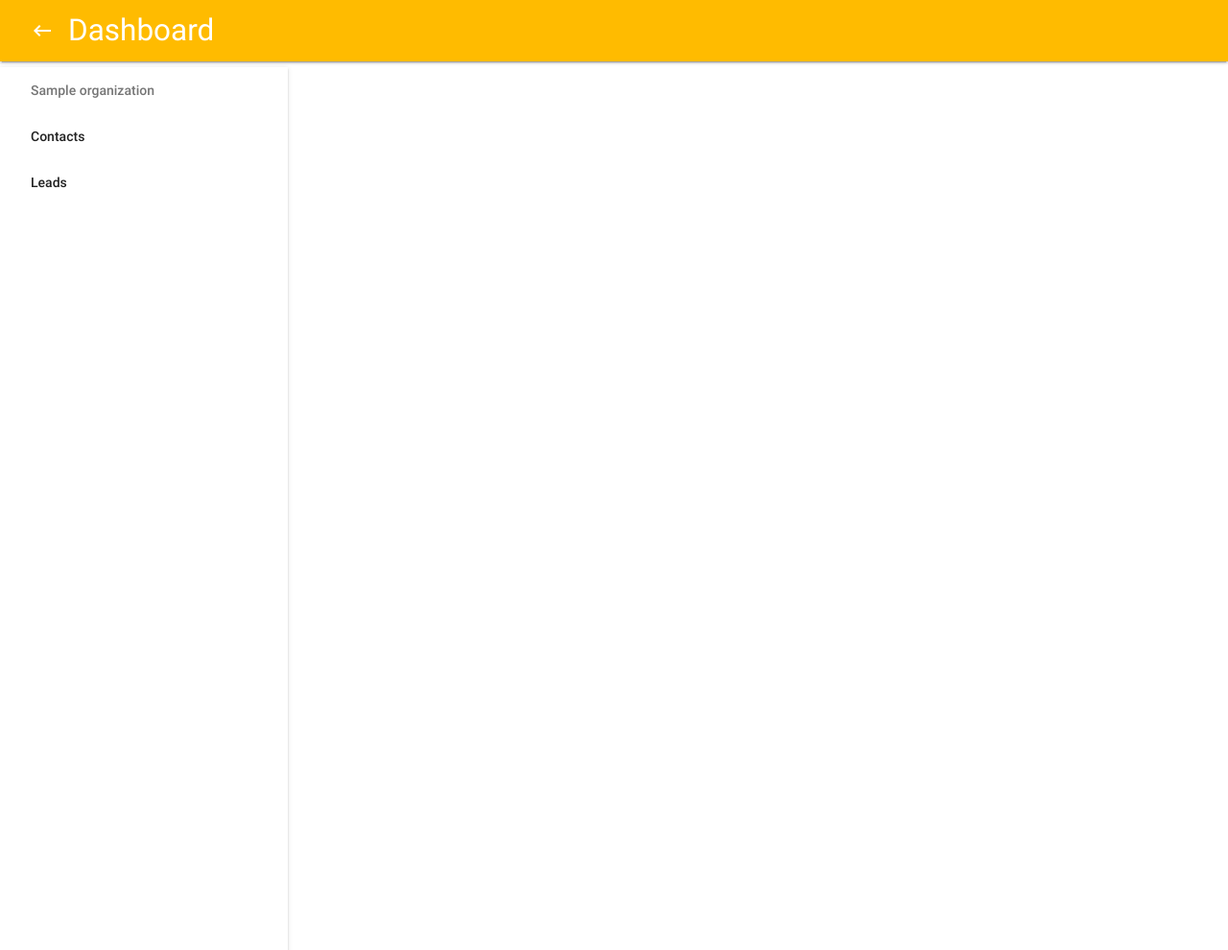
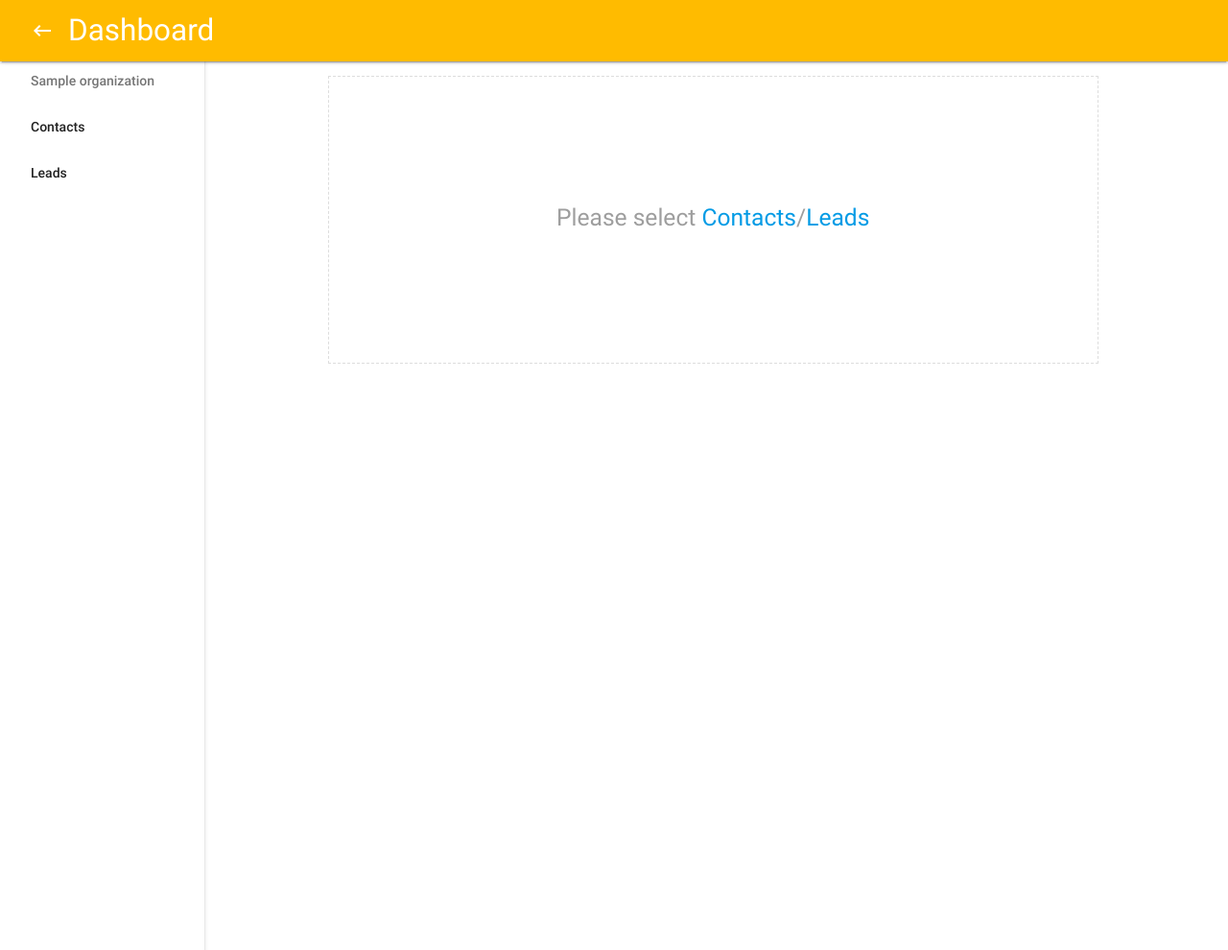
Before and after one commit to sloopstash/kickstart-flask, a Flask app: template templates/account/view.html in a window 1280 px wide. Shown: the whole page at 96% size. Run offline with Flask 2, Linux system fonts and the light colour scheme; the template is opened without the code that fills it: most values are stand-ins (such as "Sample title", 1, 10 or a date in 2020); parts of the project's set-up code (start-up, migrations or seed data) failed here and were passed over.

Commit message:
Modified User Interface

```diff
--- a/assets/css/main.css
+++ b/assets/css/main.css
@@ -27,3 +27,12 @@
   -moz-osx-font-smoothing: grayscale;
   font-feature-settings: 'liga';
 }
+.blank-content {
+  width: auto;
+  height: 300px;
+  padding: 15%;
+  color: #9e9e9e;
+  display: block;
+  border: 1px dashed #DDD;
+  text-align: center;
+}
--- a/assets/css/material-overwrite.css
+++ b/assets/css/material-overwrite.css
@@ -4,8 +4,7 @@
   }
 }
 .side-nav {
-  top:70px;
-  transform: translateX(0px) !important;
+  top:60px;
 }
 .side-nav.fixed {
   left: inherit;
@@ -13,8 +12,11 @@
   height: 100%;
   z-index: 996;
 }
-@media only screen and (max-width: 600px){
+
+@media only screen and (min-width: 601px){
   .side-nav {
-    transform: translateX(-105%) !important;
+    width: inherit;
+    z-index: inherit;
+    transform: translateX(0px) !important;
   }
 }
--- a/templates/account/view.html
+++ b/templates/account/view.html
@@ -4,6 +4,7 @@
   <nav style="background-color: #fb0;">
     <div class="container">
       <div class="nav-wrapper">
+        <a href="#" data-activates="slide-out" class="button-collapse hide-on-med-and-up"><i class="material-icons">menu</i></a>
         <a href="/dashboard" class="brand-logo"><i class="material-icons">keyboard_backspace</i>Dashboard</a>
       </div>
     </div>
@@ -14,15 +15,19 @@
 <div class="section">
   <div class="container">
     <div class="row">
-      <div class="col s12 m4 l4">
+      <div class="col s12 m2 l2">
         <ul id="slide-out" class="side-nav">
           <li><a class="subheader">{{vars['account']['organization']}}</a></li>
           <li {% if Active=='contacts'%} class="active" {%endif%}><a class="waves-effect" href="/account/{{vars['account']['id']}}/contacts">Contacts</a></li>
           <li {% if Active=='leads'%} class="active" {%endif%}><a class="waves-effect" href="/account/{{vars['account']['id']}}/leads">Leads</a></li>
         </ul>
       </div>
-      <div class="col s12 m8 l8">
-        {% block subcontent %}{% endblock %}
+      <div class="col s12 m8 offset-m1 l8 offset-l1">
+        {% block subcontent %}
+          <div class="blank-content">
+            <h5 class="center">Please select <a href="/account/{{vars['account']['id']}}/contacts">Contacts</a>/<a href="/account/{{vars['account']['id']}}/leads">Leads</a></h5>
+          </div>
+        {% endblock %}
       </div>
     </div>
   </div>
--- a/templates/contact/view.html
+++ b/templates/contact/view.html
@@ -23,6 +23,7 @@
           </tr>
         </thead>
         <tbody>
+          {% if vars['contacts'] %}
             {% for key,value in vars['contacts'].iteritems() %}
             <tr>
               <td><a href="/account/{{vars['account']['id']}}/contact/{{key}}/update">{{value['email']}}</a></td>
@@ -30,6 +31,9 @@
               <td>{{value['lastname']}}</td>
             </tr>
             {% endfor %}
+          {% else %}
+            <tr><td colspan="3" class="center">No data found.</td></tr>
+          {% endif %}
         </tbody>
       </table>
     </div>
--- a/templates/lead/create.html
+++ b/templates/lead/create.html
@@ -3,7 +3,7 @@
 <div class="section">
   <div class="container">
     <div class="row">
-      <a href="/account/{{vars['account']['id']}}/lead/view"><h5><i class="material-icons">keyboard_backspace</i> Back</h5></a>
+      <a href="/account/{{vars['account']['id']}}/leads"><h5><i class="material-icons">keyboard_backspace</i> Back</h5></a>
     </div>
   </div>
 </div>
--- a/templates/lead/view.html
+++ b/templates/lead/view.html
@@ -22,6 +22,7 @@
         </tr>
       </thead>
       <tbody>
+          {% if vars['leads'] %}
             {% for key,value in vars['leads'].iteritems() %}
             <tr>
               <td><a href="/account/{{vars['account']['id']}}/lead/{{key}}/update">{{value['email']}}</a></td>
@@ -29,6 +30,9 @@
               <td>{{value['lastname']}}</td>
             </tr>
             {% endfor %}
+          {% else %}
+            <tr><td colspan="3" class="center">No data found.</td></tr>
+          {% endif %}
       </tbody>
     </table>
   </div>
```
Also changed, not shown: templates/dashboard.html (+7 -3 lines). Lines whose indentation alone changed are shown as unchanged.
